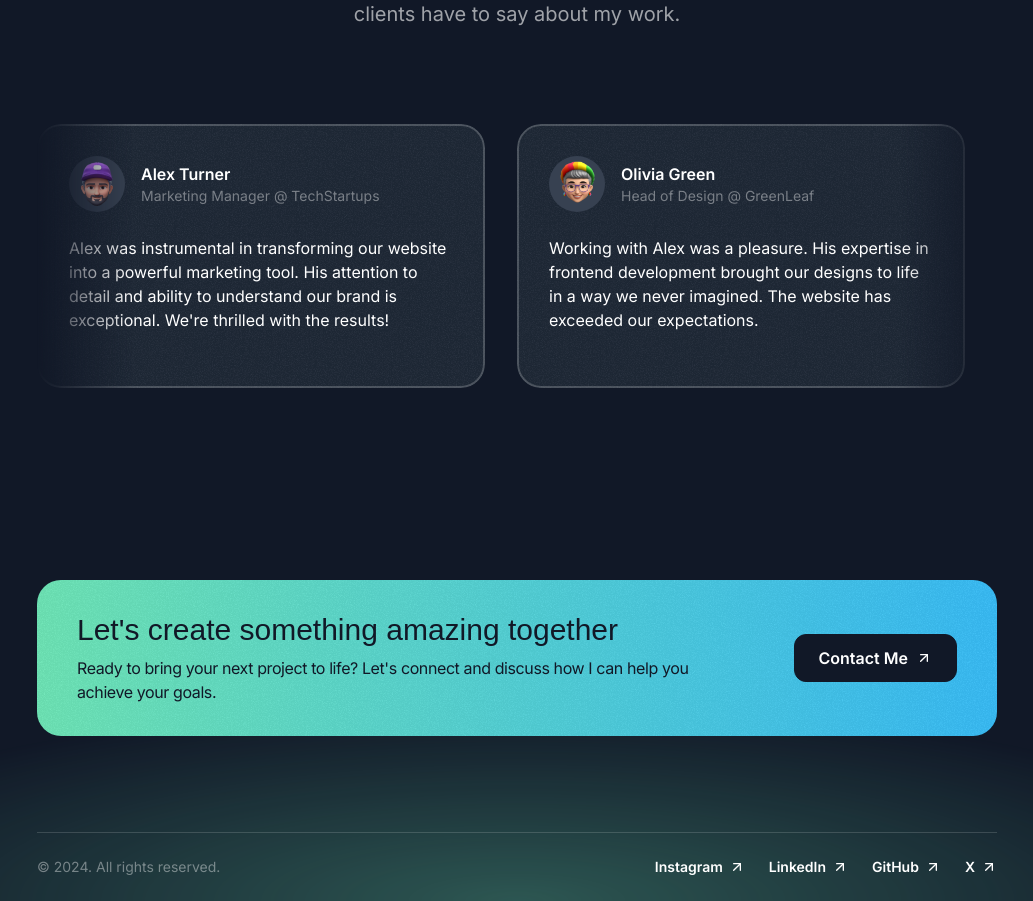
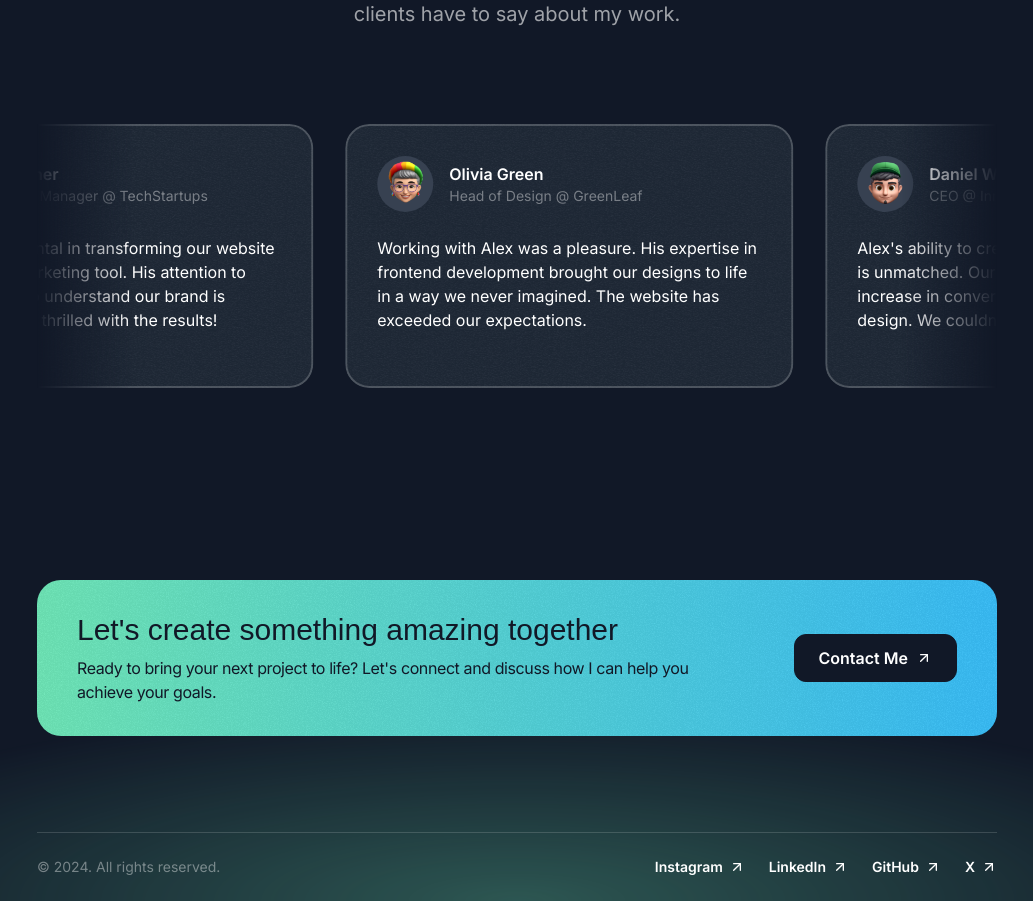
Before and after one commit to sujeethshingade/personalsite-template, a Next.js app: page / in a window 1280 px wide. Shown: the part 3432-4333 px from the top of the page, without its empty margins (123-1156 px from the left). Built offline with nearby package versions, Linux system fonts and the light colour scheme; a web font is replaced by a local one.

Commit message:
animate testimonials

```diff
--- a/src/sections/Testimonials.tsx
+++ b/src/sections/Testimonials.tsx
@@ -5,8 +5,8 @@
 import memojiAvatar5 from "@/assets/images/memoji-avatar-5.png";
 import { SectionHeader } from "@/components/SectionHeader";
 import Image from "next/image";
-import grainImage from "@/assets/images/grain.jpg";
 import { Card } from "@/components/Card";
+import { Fragment } from "react";
 
 const testimonials = [
   {
@@ -50,10 +50,12 @@
           title="What Clients Say About Me"
           description="Dont just take my word for it. See what my clients have to say about my work."
         />
-        <div className="mt-16 lg:mt-24 flex overflow-x-clip [mask-image:linear-gradient(to_right,transparent,black_10%,black_90%,transparent)]">
-          <div className="flex flex-none gap-8">
+        <div className="mt-12 lg:mt-20 flex overflow-x-clip [mask-image:linear-gradient(to_right,transparent,black_10%,black_90%,transparent)] py-4 -my-4">
+          <div className="flex flex-none gap-8 pr-8 animate-move-left [animation-duration:90s] hover:[animation-play-state:paused]">
+            {[...new Array(2)].fill(0).map((_, index) => (
+              <Fragment key={index}>
                 {testimonials.map(testimonial => (
-              <Card key={testimonial.name} className="max-w-xs md:max-w-md md:p-8">
+                  <Card key={testimonial.name} className="max-w-xs md:max-w-md md:p-8 hover:-rotate-3 transition duration-300">
                     <div className="flex gap-4 items-center">
                       <div className="size-14 bg-gray-700 rounded-full inline-flex items-center justify-center flex-shrink-0">
                         <Image src={testimonial.avatar} alt={testimonial.name} className="max-h-full" />
@@ -66,6 +68,8 @@
                     <p className="mt-4 md:mt-6 text-sm md:text-base">{testimonial.text}</p>
                   </Card>
                 ))}
+              </Fragment>
+            ))}
           </div>
         </div>
       </div>
```
Lines whose indentation alone changed are shown as unchanged.
